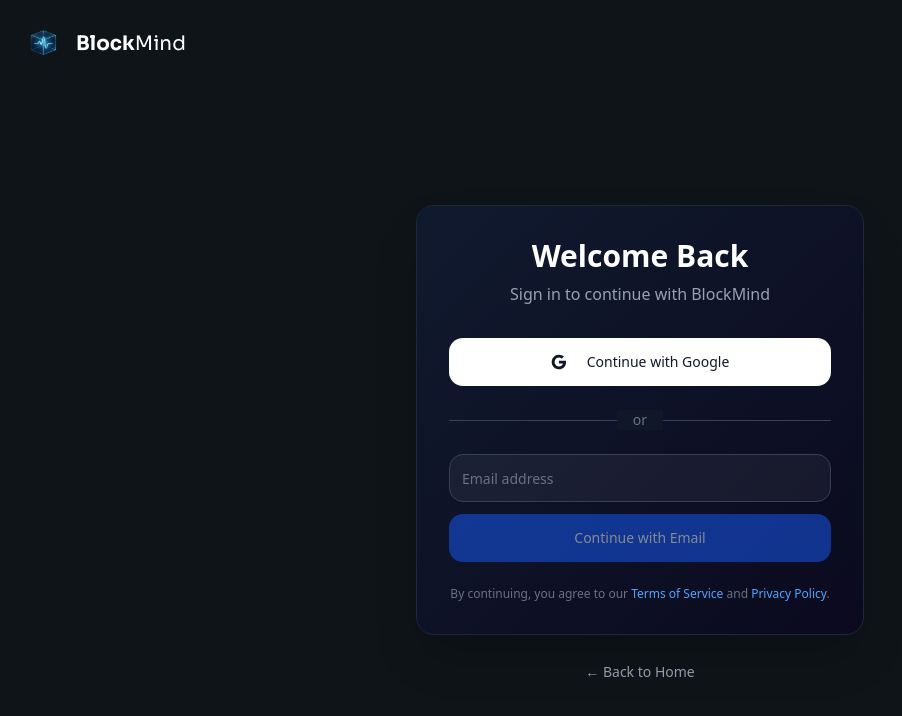
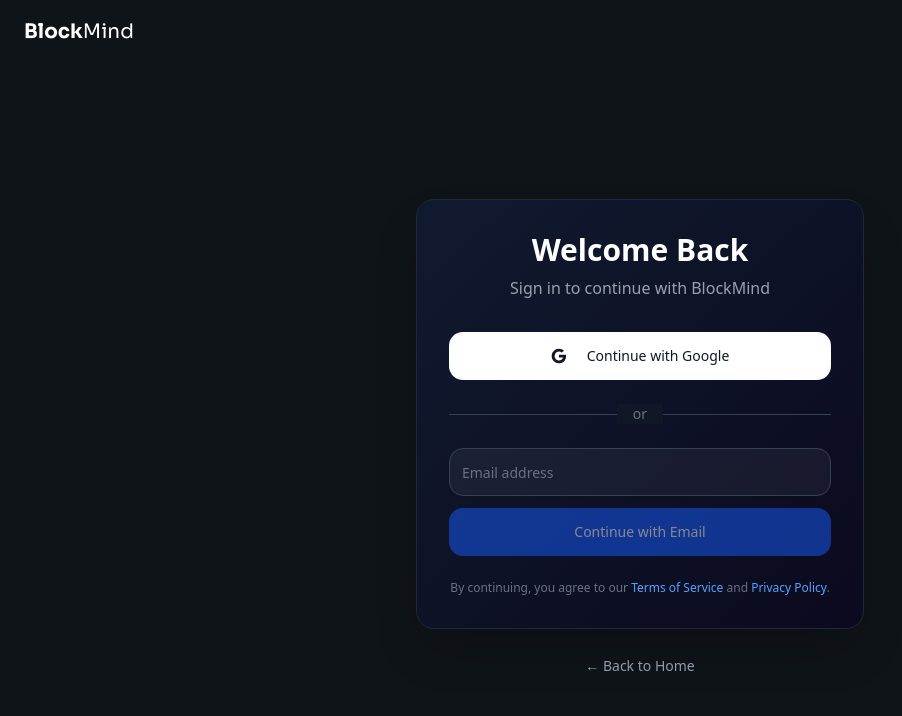
Before and after one commit to tytgame/BlockMind, a Next.js app: page /en/login in a window 1280 px wide. Shown: the top 716 px of the page, without its empty margins (0-902 px from the left). Built offline with nearby package versions, Linux system fonts and the light colour scheme.

Commit message:
chore:로고 변경 - 글자만

```diff
--- a/src/app/[locale]/login/page.tsx
+++ b/src/app/[locale]/login/page.tsx
@@ -60,13 +60,8 @@
     <div className="min-h-screen bg-[#0f1419] flex flex-col">
       {/* Header */}
       <header className="p-6">
-        <Link href="/" className="flex items-center gap-3 w-fit">
-          <img
-            src="/blockmind_logo_noBackGround.png"
-            alt="BlockMind Logo"
-            className="w-10 h-10"
-          />
-          <span className="text-xl text-white font-sora">
+        <Link href="/" className="flex items-center w-fit">
+          <span className="text-xl text-white font-sora -translate-y-1.5">
             <span className="font-bold">Block</span>
             <span className="font-normal">Mind</span>
           </span>
--- a/src/app/[locale]/login/verify/page.tsx
+++ b/src/app/[locale]/login/verify/page.tsx
@@ -120,9 +120,8 @@
     <div className="min-h-screen bg-[#0f1419] flex flex-col">
       {/* Header */}
       <header className="p-6">
-        <Link href="/" className="flex items-center gap-3 w-fit">
-          <img src="/blockmind_logo_noBackGround.png" alt="BlockMind Logo" className="w-10 h-10" />
-          <span className="text-xl text-white font-sora">
+        <Link href="/" className="flex items-center w-fit">
+          <span className="text-xl text-white font-sora -translate-y-1.5">
             <span className="font-bold">Block</span>
             <span className="font-normal">Mind</span>
           </span>
--- a/src/components/chat/chat-sidebar.tsx
+++ b/src/components/chat/chat-sidebar.tsx
@@ -1,7 +1,6 @@
 'use client';
 
 import * as React from 'react';
-import Image from 'next/image';
 import { useSession } from 'next-auth/react';
 import { Button } from '@/components/ui/button';
 import { Input } from '@/components/ui/input';
@@ -34,6 +33,7 @@
   MoreHorizontal,
   ChevronLeft,
   ChevronRight,
+  Home,
 } from 'lucide-react';
 import { cn } from '@/lib/utils';
 import { useTranslations } from 'next-intl';
@@ -318,11 +318,11 @@
         <div className="flex flex-1 flex-col items-center gap-2 px-2 py-3">
           <Link
             href="/"
-            className="mb-2 h-10 w-10 rounded-xl border border-white/10 bg-[#252830] flex items-center justify-center hover:bg-[#2a2f3a] transition-colors"
+            className={`mb-2 rounded-lg flex items-center justify-center ${iconRailButtonClass}`}
             aria-label={t('goToHome')}
             title={t('goToHome')}
           >
-            <Image src="/blockmind_logo_noBackGround.png" alt="BlockMind" width={28} height={28} className="h-7 w-7 object-contain" />
+            <Home className="h-5 w-5" />
           </Link>
           <Button variant="ghost" size="icon" className={iconRailButtonClass} title={t('newChat')} aria-label={t('newChat')}>
             <Plus className="h-5 w-5" />
@@ -384,11 +384,14 @@
         <div className="flex items-center justify-between">
           <Link
             href="/"
-            className="h-10 w-10 rounded-xl border border-white/10 bg-[#252830] flex items-center justify-center hover:bg-[#2a2f3a] transition-colors"
+            className="flex items-center hover:opacity-80 transition-opacity"
             aria-label={t('goToHome')}
             title={t('goToHome')}
           >
-            <Image src="/blockmind_logo_noBackGround.png" alt="BlockMind" width={30} height={30} className="h-7 w-7 object-contain" />
+            <span className="text-xl text-white font-sora">
+              <span className="font-bold">Block</span>
+              <span className="font-normal">Mind</span>
+            </span>
           </Link>
           <Button
             variant="ghost"
--- a/src/components/landing/footer.tsx
+++ b/src/components/landing/footer.tsx
@@ -43,12 +43,7 @@
         <div className="grid grid-cols-2 md:grid-cols-5 gap-8 mb-12">
           {/* Brand Column */}
           <div className="col-span-2">
-            <Link href="/" className="flex items-center gap-3 mb-4">
-              <img
-                src="/blockmind_logo_noBackGround.png"
-                alt="BlockMind Logo"
-                className="w-10 h-10"
-              />
+            <Link href="/" className="flex items-center mb-4">
               <span className="text-xl text-white font-sora">
                 <span className="font-bold">Block</span>
                 <span className="font-normal">Mind</span>
--- a/src/components/layout/navbar.tsx
+++ b/src/components/layout/navbar.tsx
@@ -69,12 +69,7 @@
       <div className="container mx-auto px-6 py-4">
         <div className="flex items-center justify-between">
           {/* Logo */}
-          <Link href="/" className="flex items-center gap-3">
-            <img
-              src="/blockmind_logo_noBackGround.png"
-              alt="BlockMind Logo"
-              className="w-10 h-10"
-            />
+          <Link href="/" className="flex items-center">
             <span className="text-xl text-white font-sora">
               <span className="font-bold">Block</span>
               <span className="font-normal">Mind</span>
```
